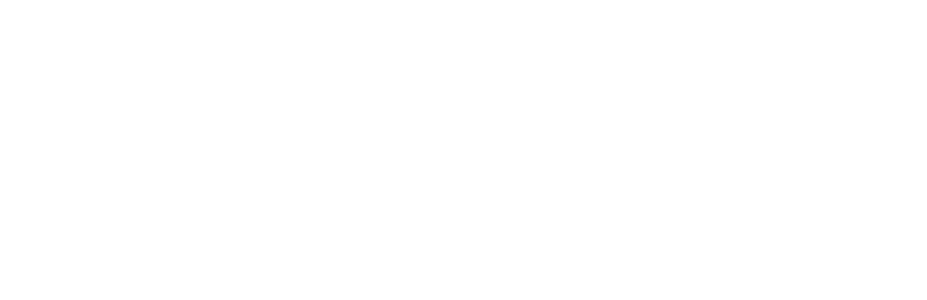
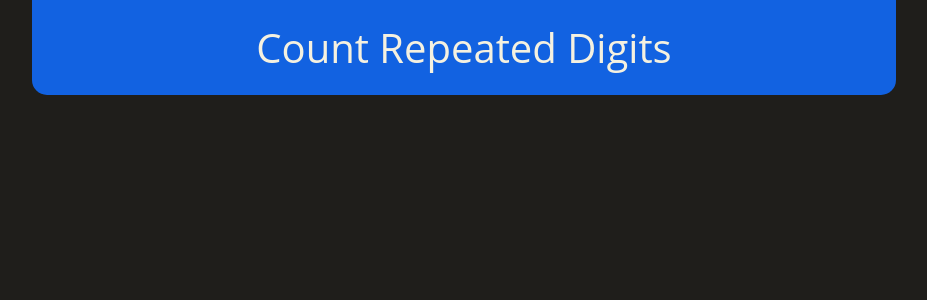
Before and after one commit to khaled-alselwady/count-repeated-digits, an Angular app: page / in a window 1280 px wide. Shown: the top 300 px of the page, without its empty margins (176-1103 px from the left). Built offline with nearby package versions, Linux system fonts and the light colour scheme.

Commit message:
feat(header): add header component

```diff
--- a/src/app/app.component.html
+++ b/src/app/app.component.html
@@ -0,0 +1 @@
+<app-header />
--- a/src/app/app.component.ts
+++ b/src/app/app.component.ts
@@ -1,10 +1,11 @@
 import { Component } from '@angular/core';
 import { RouterOutlet } from '@angular/router';
+import { HeaderComponent } from "./header/header.component";
 
 @Component({
   selector: 'app-root',
   standalone: true,
-  imports: [RouterOutlet],
+  imports: [RouterOutlet, HeaderComponent],
   templateUrl: './app.component.html',
   styleUrl: './app.component.css',
 })
--- /dev/null
+++ b/src/app/header/header.component.css
@@ -0,0 +1,15 @@
+header {
+  text-align: center;
+  background-color: rgb(18, 98, 225);
+  font-size: 2.5rem;
+  padding: 20px;
+  margin: 0 13rem;
+  border-bottom-left-radius: 15px;
+  border-bottom-right-radius: 15px;
+}
+
+@media (max-width: 858px) {
+  header {
+    font-size: 1.5rem;
+  }
+}
--- /dev/null
+++ b/src/app/header/header.component.html
@@ -0,0 +1 @@
+<header>Count Repeated Digits</header>
--- a/src/styles.css
+++ b/src/styles.css
@@ -1 +1,14 @@
 /* You can add global styles to this file, and also import other style files */
+* {
+  box-sizing: border-box;
+}
+
+html {
+  font-family: "Open Sans", sans-serif;
+}
+
+body {
+  margin: 0;
+  background-color: #1f1e1b;
+  color: #f5f1e0;
+}
```
Also changed, not shown: src/app/header/header.component.ts (added, +9 -0 lines).
